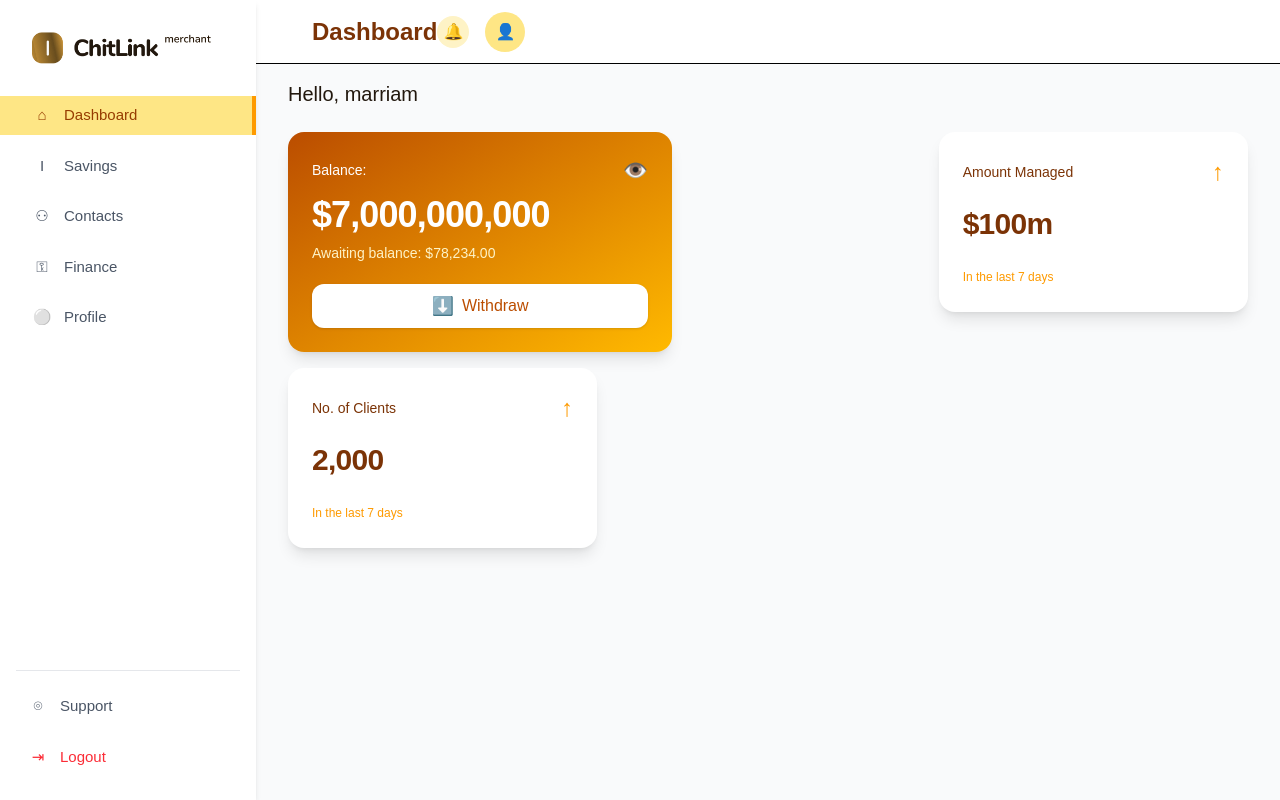
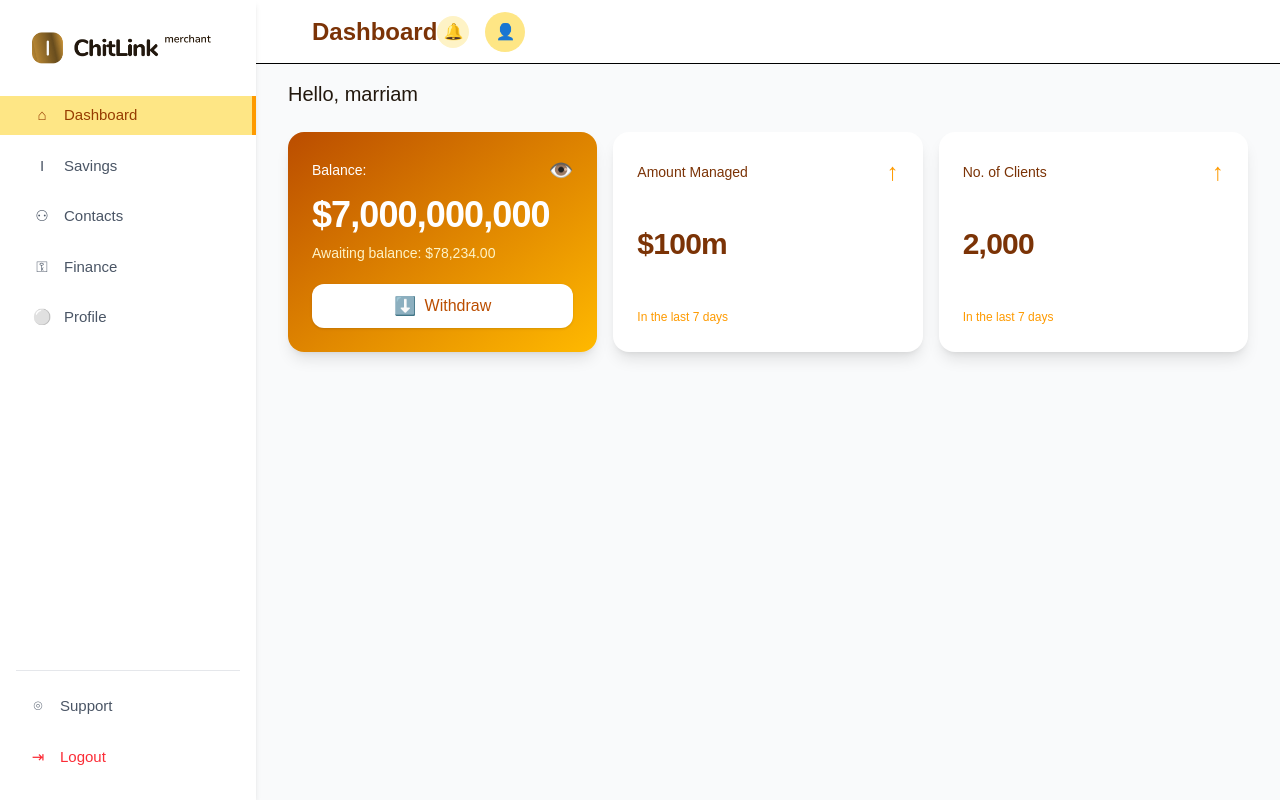
Before and after one commit to Tomtiko04/ChitLinkP, a React (Vite) app: page / in a window 1280 px wide. Built offline with nearby package versions, Linux system fonts and the light colour scheme; the HTML template or start-up script is replaced by a standard one.

Commit message:
Dashboard stat layout

```diff
--- a/src/pages/Dashboard.jsx
+++ b/src/pages/Dashboard.jsx
@@ -29,17 +29,12 @@ export default function Dashboard() {
       {/* User greeting */}
       <h1 className="text-[#22180E] text-xl font-medium">Hello, marriam</h1>
       <div className="grid grid-cols-1 md:grid-cols-2 lg:grid-cols-3 gap-4 mt-6">
-        {/* BalanceCard spans 2 columns on large screens, full width on small */}
-        <div className="col-span-1 lg:col-span-2">
-          <BalanceCard />
-        </div>
-        {/* Stat cards are narrower */}
+        <BalanceCard />
         {statCards.map((card, idx) => (
-          <div key={idx} className="col-span-1">
-            <DashboardStatCard {...card} />
-          </div>
+          <DashboardStatCard key={idx} {...card} />
         ))}
       </div>
+      {/* In a flex Quick links and balance graph goes here*/}
     </div>
   );
 }
```
